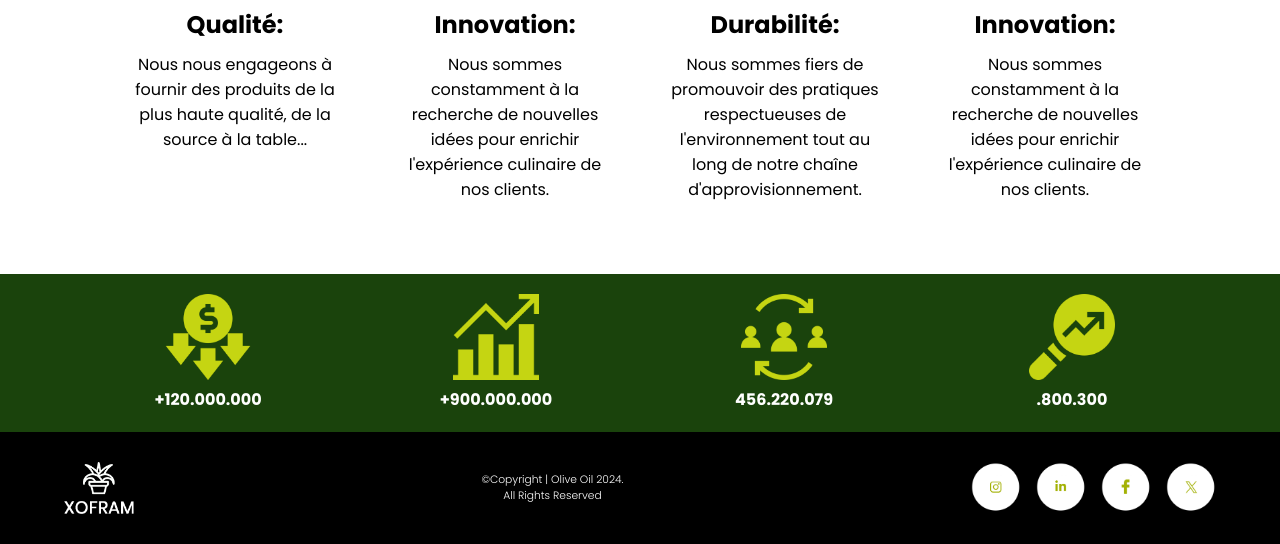
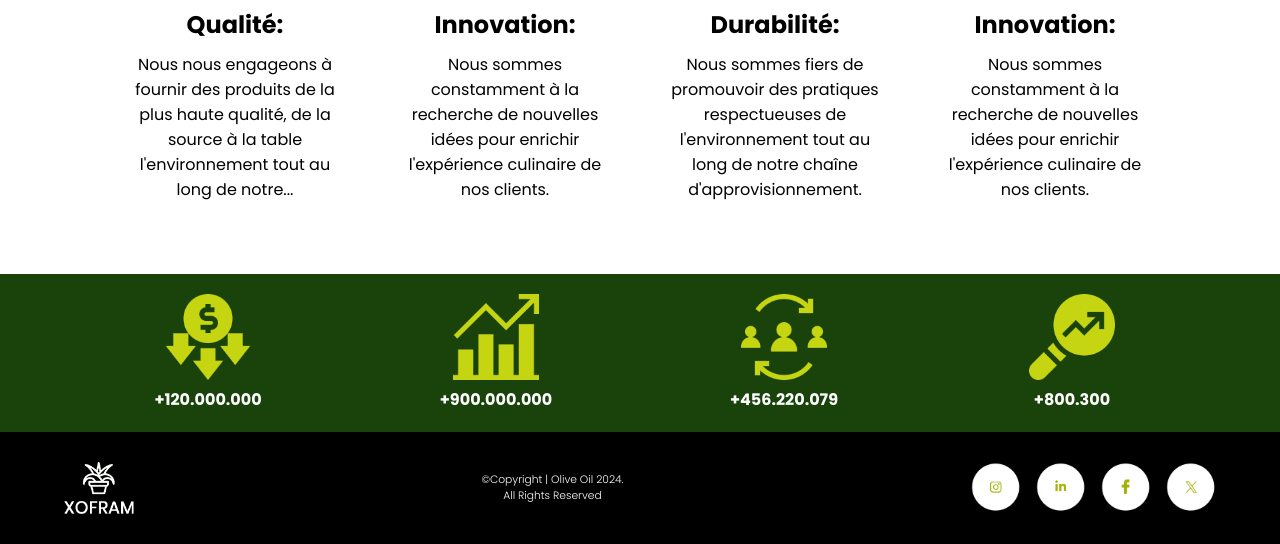
Before and after one commit to nabilsabi01/oliveworld-xofram, a plain HTML site: page about.html in a window 1280 px wide. Shown: the part 792-1336 px from the top of the page. Drawn offline with Linux system fonts and the light colour scheme.

Commit message:
edit page of about

```diff
--- a/about.html
+++ b/about.html
@@ -5,14 +5,14 @@
     <meta charset="UTF-8">
     <meta name="viewport" content="width=device-width, initial-scale=1.0">
     <link rel="stylesheet" href="style.css">
-    <title>Document</title>
+    <title>About us</title>
 </head>
 
 
 <body>
     <header class="header__background">
         <div class="header__logo">
-            <img src="./assets/logo.png" alt="Logo">
+            <a href=""><img src="./assets/logo.png" alt="Logo"></a>
         </div>
         <nav class="header__nav">
             <ul>
@@ -43,7 +43,7 @@
             <div class="feature">
                 <img src="./assets/about/Olive-oil-01-8e8a774.jpg" alt="" class="cercl">
                 <h2>Qualité:</h2>
-                <P>Nous nous engageons à fournir des produits de la plus haute qualité, de la source à la table...</P>
+                <P>Nous nous engageons à fournir des produits de la plus haute qualité, de la source à la table l'environnement tout au long de notre...</P>
             </div>
             <div class="feature">
                 <img src="./assets/about/olive-oil-and-green-olives-shot-from-above-royalty-free-image-1574281668.jpg" alt="" class="cercl">
@@ -77,11 +77,11 @@
         </div>
         <div class="imgs">
             <img src="./assets/about/team.png" alt="" class="stat">
-            <h4>456.220.079</h4>
+            <h4>+456.220.079</h4>
         </div>
         <div class="imgs">
             <img src="./assets/about/seo.png" alt="" class="stat">
-            <h4>.800.300</h4>
+            <h4>+800.300</h4>
         </div>
     </div>
     <footer>
```
